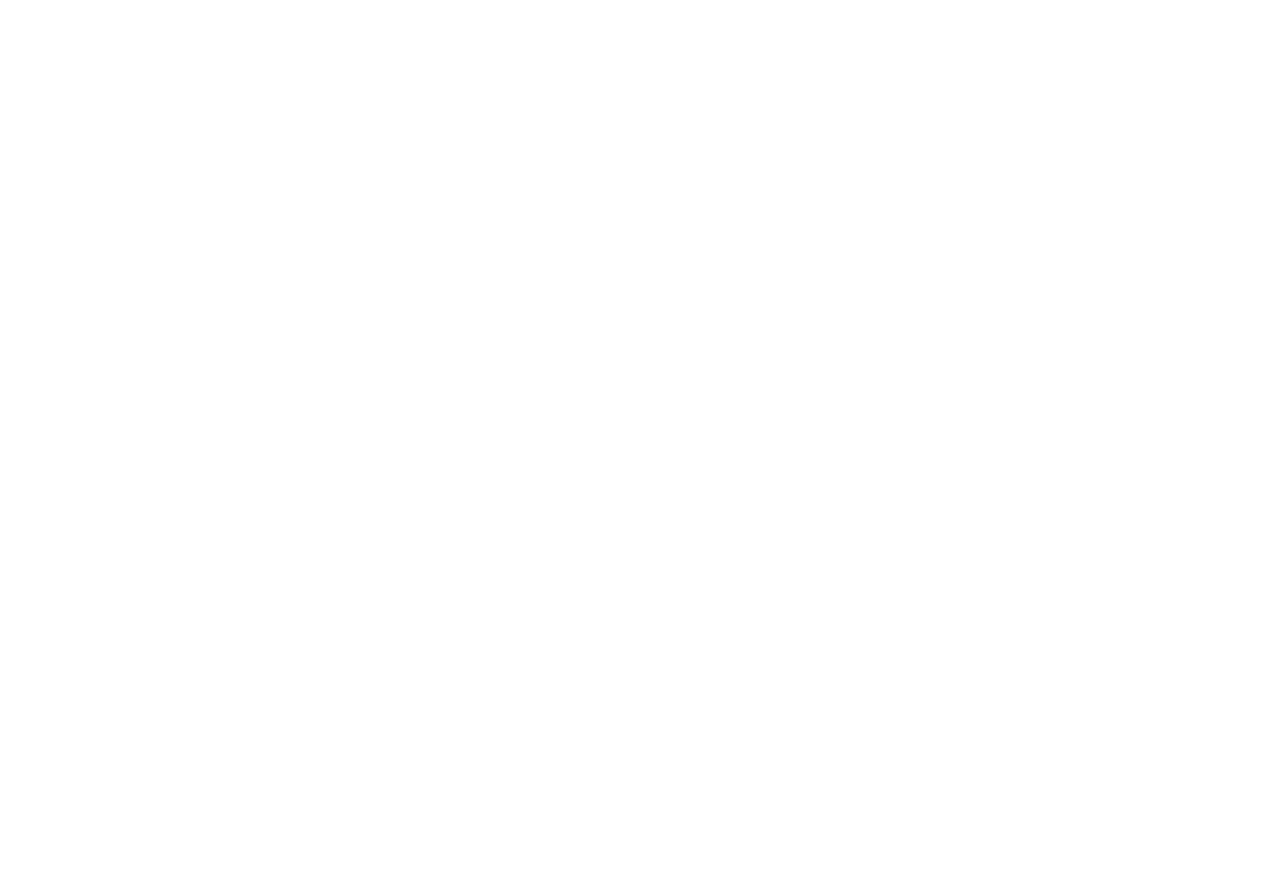
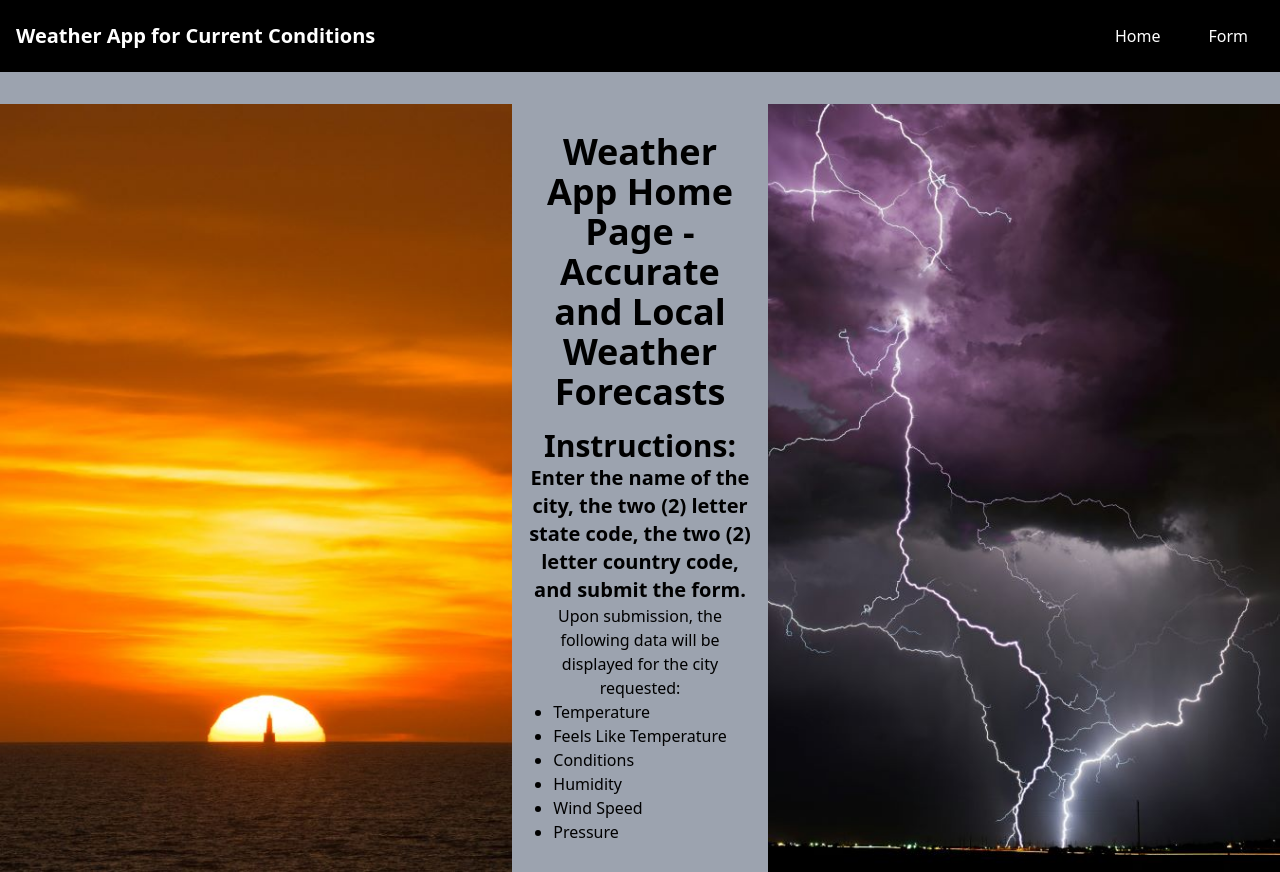
Before and after one commit to bnelsonemail/Storm-Scout, a Flask app: page / in a window 1280 px wide. Before the commit the page is empty. Before the commit the page ends 800 px from the top, so only its background shows below. Run offline with Flask 3, Linux system fonts and the light colour scheme.

Commit message:
revisions to base and home templates.  Revised Tailwind, added images and animated images

```diff
--- a/templates/base.html
+++ b/templates/base.html
@@ -34,13 +34,13 @@
     <!-- Navbar -->
     <div class="bg-black p-4">
         <nav class="flex justify-between items-center">
-            <div class="text-white text-xl font-bold">Forex Currency Converter</div>
+            <div class="text-white text-xl font-bold">Weather App for Current Conditions</div>
             <div class="flex space-x-4">
                 <a href="/" class="text-white hover:bg-red-500 py-2 px-4 rounded transition-colors duration-300 ease-in-out cursor-pointer">
                     Home
                 </a>
-                <a href="/table" class="text-white hover:bg-red-500 py-2 px-4 rounded transition-colors duration-300 ease-in-out cursor-pointer">
-                    Table
+                <a href="/form" class="text-white hover:bg-red-500 py-2 px-4 rounded transition-colors duration-300 ease-in-out cursor-pointer">
+                    Form
                 </a>
             </div>
         </nav>
--- a/templates/home.html
+++ b/templates/home.html
@@ -0,0 +1,67 @@
+{% extends "base.html" %}
+{% block title %}Weather App Home Page - Accurate and Local Weather Forecasts{% endblock title %}
+{% block content %}
+
+<div class="flex flex-col items-center pt-8 h-screen bg-gray-400">
+    <!-- Container for the entire content including images -->
+    <div class="flex justify-center items-stretch w-full h-full relative">
+        <!-- Left Image -->
+        <div class="flex-shrink-0 h-full">
+            <img src="{{ url_for('static', filename='images/sunset_540px.jpg') }}" alt="Sunset" class="h-full w-auto transition-transform duration-300 object-cover hover:shimmy-continuous">
+        </div>
+
+        <!-- Main Text Content -->
+        <div class="flex-1 flex items-center justify-center px-4">
+            <div class="text-center w-full max-w-2xl">
+                <h1 class="text-4xl font-bold text-black">Weather App Home Page - Accurate and Local Weather Forecasts</h1>
+                <div class="mt-4">
+                    <h2 class="text-3xl font-bold text-black">Instructions:</h2>
+                    <h3 class="text-xl font-bold text-black">
+                        Enter the name of the city, the two (2) letter state code, the two (2) letter country code, and submit the form.
+                    </h3>
+                    <h3>Upon submission, the following data will be displayed for the city requested:</h3>
+                    <div class="flex justify-center"> <!-- Center the list container -->
+                        <ul class="list-disc text-left"> <!-- Left-align the text and show bullets -->
+                            <li>Temperature</li>
+                            <li>Feels Like Temperature</li>
+                            <li>Conditions</li>
+                            <li>Humidity</li>
+                            <li>Wind Speed</li>
+                            <li>Pressure</li>
+                        </ul>
+                    </div>
+                </div>
+            </div>
+        </div>
+
+        <!-- Right Image -->
+        <div class="flex-shrink-0 h-full">
+            <img src="{{ url_for('static', filename='images/lightning_540px.jpg') }}" alt="Lightning" class="h-full w-auto transition-transform duration-300 object-cover hover:shimmy-continuous">
+        </div>
+    </div>
+</div>
+
+<!-- CSS for Shimmy Effect -->
+<style>
+    /* Continuous shimmy effect with slower rocking */
+    .hover\:shimmy-continuous:hover {
+        animation: shimmy-tilt 2s ease-in-out infinite; /* Increased duration to 2s */
+    }
+
+    @keyframes shimmy-tilt {
+        0%, 100% {
+            transform: translateX(0) rotate(0deg);
+        }
+        25% {
+            transform: translateX(-5px) rotate(-2deg);
+        }
+        50% {
+            transform: translateX(5px) rotate(2deg);
+        }
+        75% {
+            transform: translateX(-5px) rotate(-2deg);
+        }
+    }
+</style>
+
+{% endblock content %}
```
Also changed, not shown: static/images/lightning.jpg (added), static/images/lightning_540px.jpg (added), static/images/sunset.jpg (added), static/images/sunset_540px.jpg (added).
